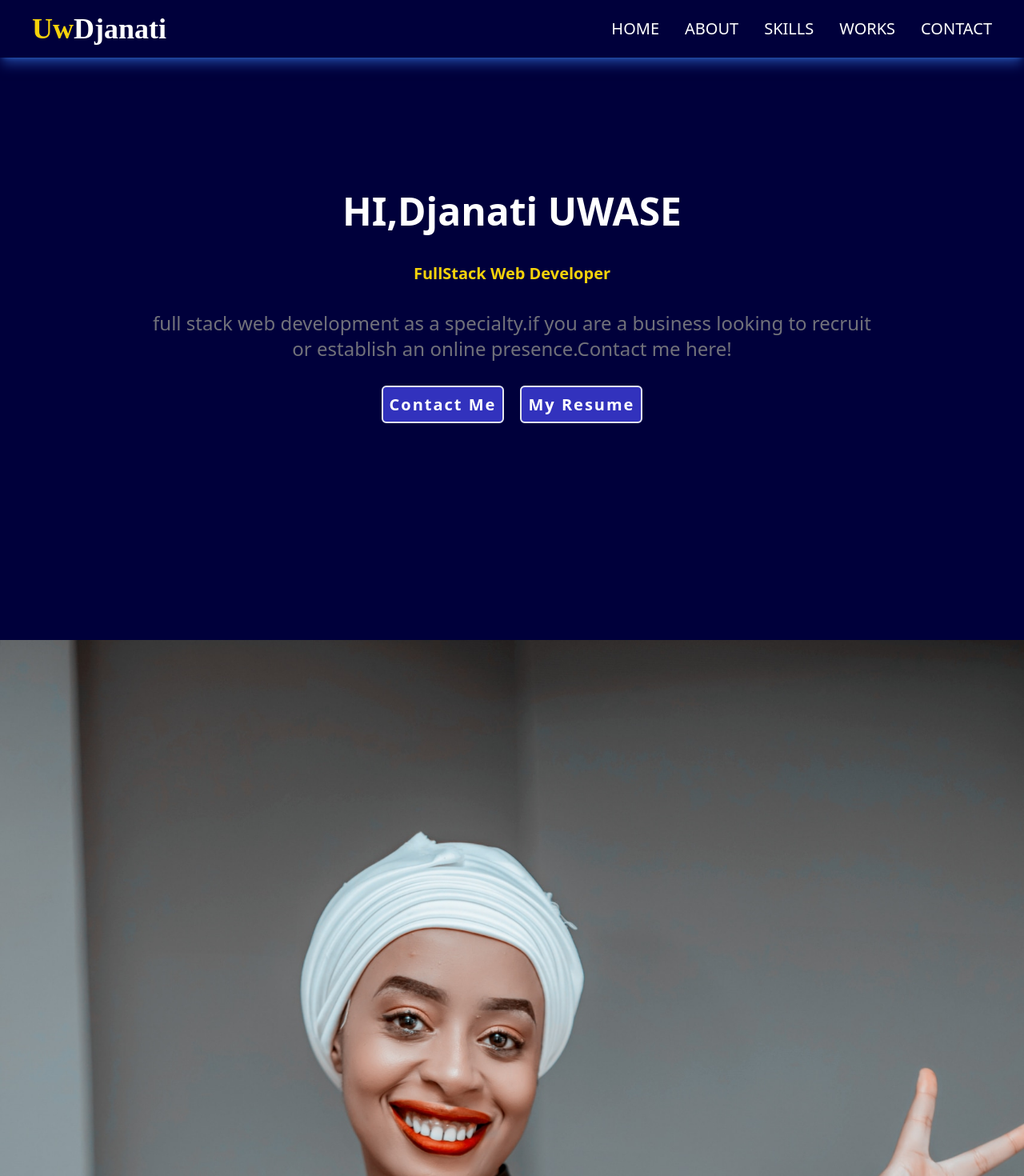
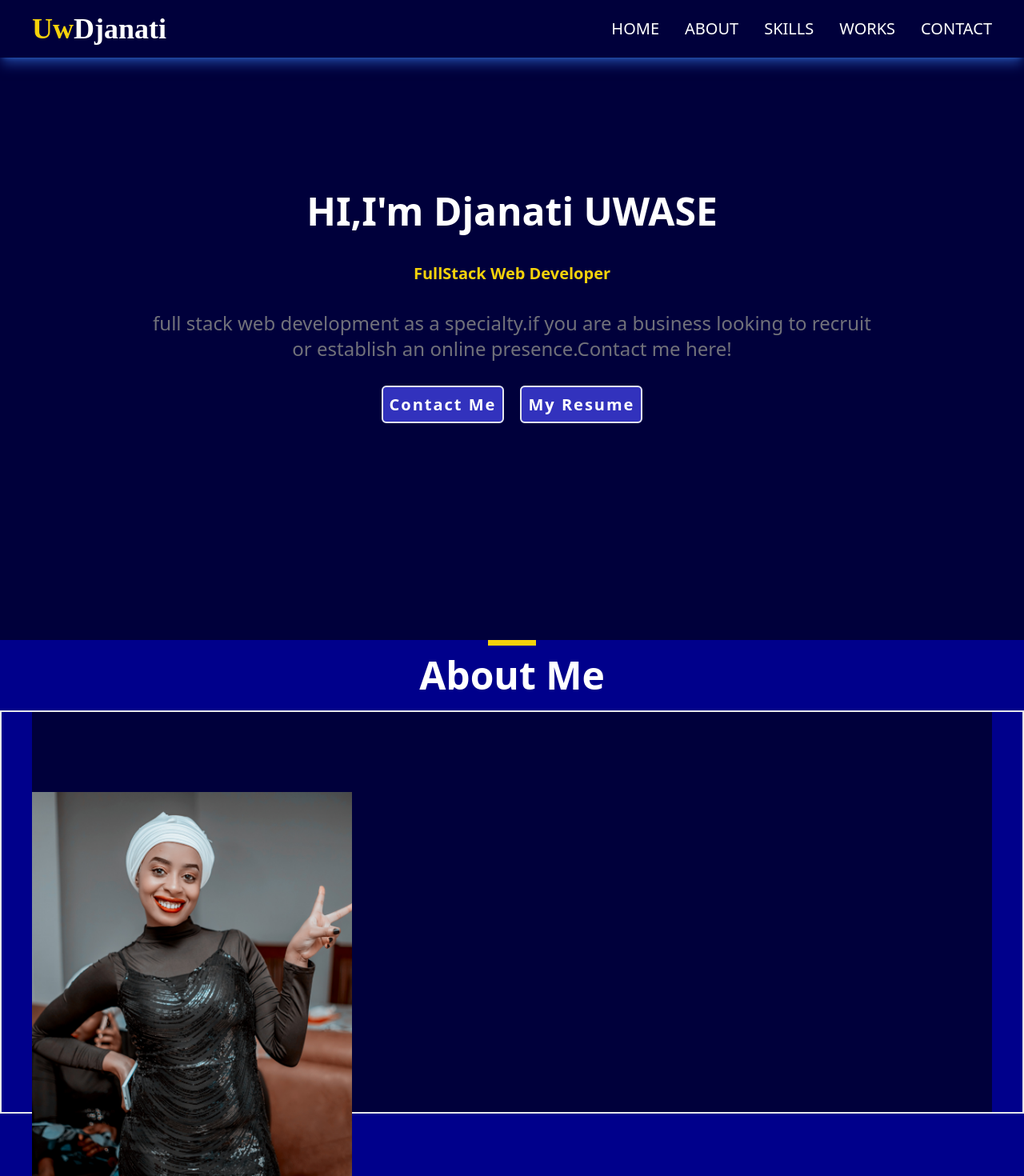
Before and after one commit to uwdjany/Personal-website-portfolio, a React (Create React App) app: page / in a window 1280 px wide. Shown: the top 1470 px of the page at 80% size. Built offline with nearby package versions, Linux system fonts and the light colour scheme.

Commit message:
about page changes added

```diff
--- a/src/index.css
+++ b/src/index.css
@@ -5,3 +5,9 @@
 @tailwind base;
 @tailwind components;
 @tailwind utilities;
+
+@layer utilities{
+.heading2:before{
+    @apply content-none w-[120px] block h-[2px] bg-white absolute right-0 top-[500px] z-[-2]
+}
+}
--- a/src/view/aboutMe.js
+++ b/src/view/aboutMe.js
@@ -4,8 +4,18 @@ import photo from "../assets/image/image.jpeg"
 const AboutPage = () => {
   return (
     <div className='h-screen bg-pageColor'>
-    <div>
-    <img src={photo} alt="" className='object-cover w-50 h-50' />
+    <div className=''>
+
+    <h2 className=' text-center md:text-5xl text-4xl font-bold py-5 text-white  after:bg-primary after:w-[60px] after:h-[7px] after:absolute after:left-[610px] after:top-[800px] after:z-[1]  before:bg-primary before:w-[60px] before:h-[7px] before:absolute before:right-[610px] before:top-[800px] before:z-[1]'>About Me</h2>
+
+    </div>
+
+    <div className='flex items-center justify-center border-2  '>
+    <div className='bg-secondary w-[1200px] h-[500px] '>
+
+
+    <img src={photo} alt="" className='object-cover w-[400px] h-[500px] mt-[100px] ' />
+    </div>
     </div>
 
     </div>
--- a/src/view/home.js
+++ b/src/view/home.js
@@ -4,7 +4,7 @@ import Button from '../component/buttonComponent'
 const Home = () => {
 
   const myIntro =[{
-    name:"Djanati UWASE",
+    name:"I'm Djanati UWASE",
     careerTitle:"FullStack Web Developer",
     body:"full stack web development as a specialty.if you are a business looking to recruit",
     body2:"or establish an online presence.Contact me here!"
```
